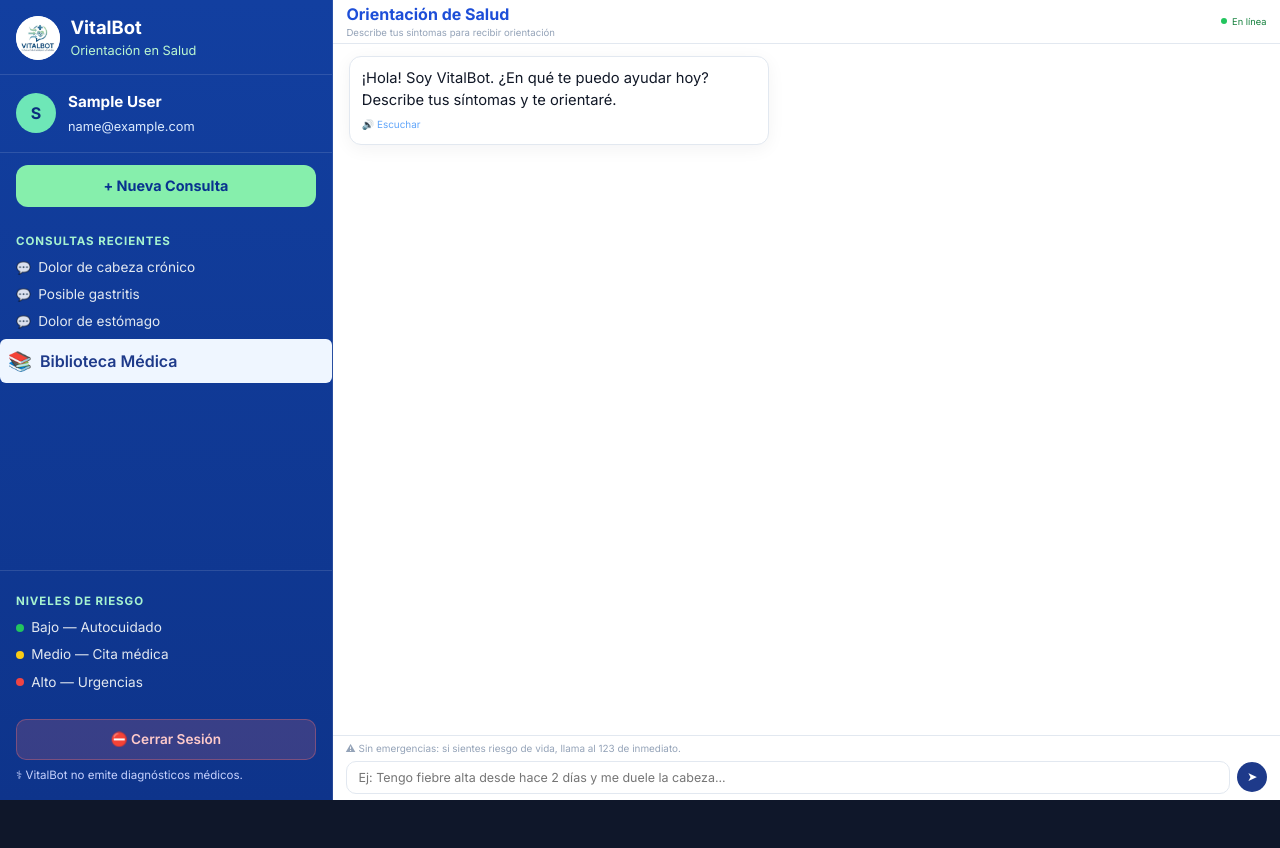
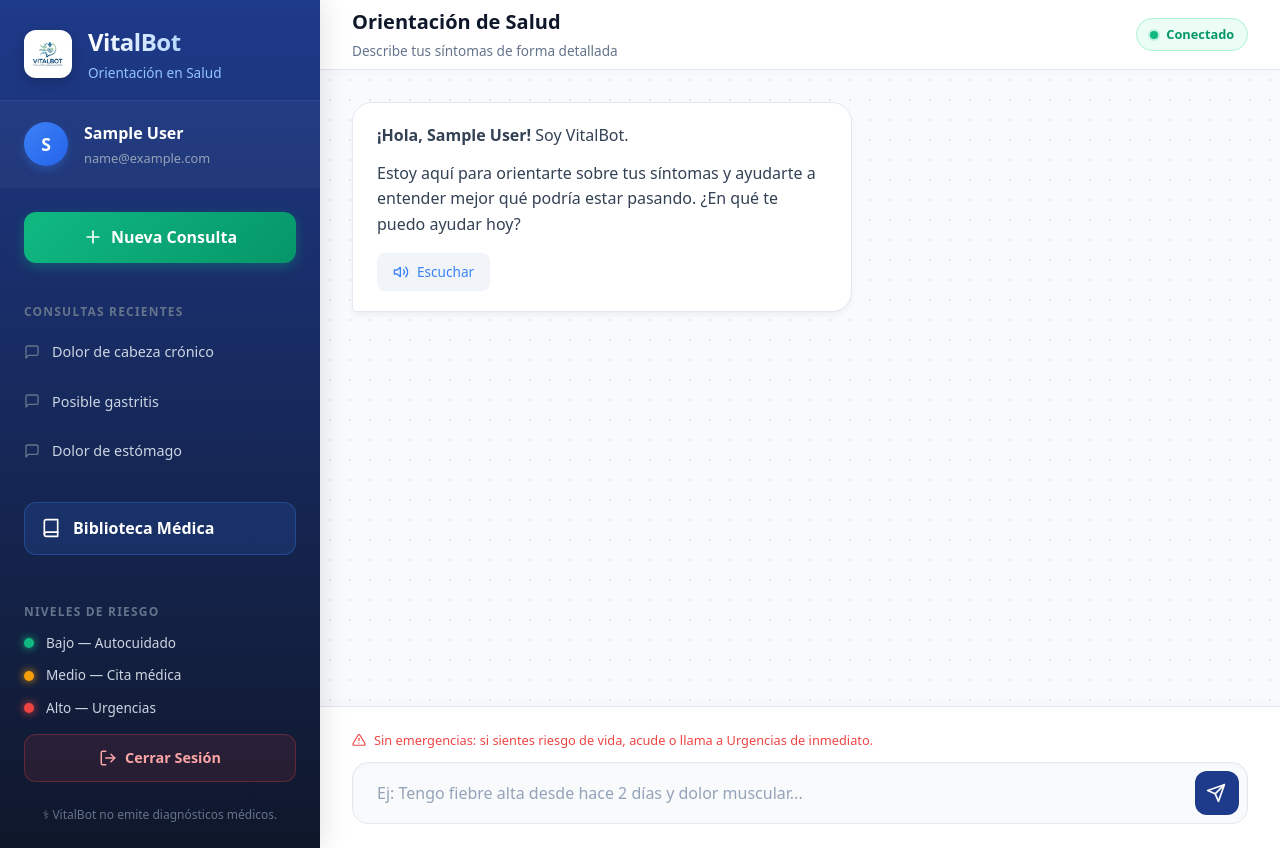
Before and after one commit to andreaalpo/VitalBot, a React (Vite) app in the folder vitalbot-frontend/: page /inicio in a window 1280 px wide. Before the commit the page ends 800 px from the top, so only its background shows below. Built offline with nearby package versions, Linux system fonts and the light colour scheme; sample sign-in values are in the browser's storage.

Commit message:
Mejora visual Inicio

```diff
--- a/vitalbot-frontend/src/pages/InicioPage.jsx
+++ b/vitalbot-frontend/src/pages/InicioPage.jsx
@@ -32,8 +32,8 @@ export default function InicioPage() {
               src="/logo-vitalbot.png"
               alt="VitalBot"
               className={styles.logo}
-              width={44}
-              height={44}
+              width={48}
+              height={48}
             />
             <div>
               <h2 className={styles.brandTitle}>VitalBot</h2>
@@ -51,75 +51,72 @@ export default function InicioPage() {
         </section>
 
         <button type="button" className={styles.newConsult}>
-          + Nueva Consulta
+          <svg width="20" height="20" viewBox="0 0 24 24" fill="none" stroke="currentColor" strokeWidth="2" strokeLinecap="round" strokeLinejoin="round">
+            <line x1="12" y1="5" x2="12" y2="19"></line><line x1="5" y1="12" x2="19" y2="12"></line>
+          </svg>
+          Nueva Consulta
         </button>
 
         <section className={styles.recent}>
-          <h3 className={styles.sideHeading}>CONSULTAS RECIENTES</h3>
+          <h3 className={styles.sideHeading}>Consultas Recientes</h3>
           <ul className={styles.recentList}>
-            <li>Dolor de cabeza crónico</li>
-            <li>Posible gastritis</li>
-            <li>Dolor de estómago</li>
+            <li>
+              <svg width="16" height="16" viewBox="0 0 24 24" fill="none" stroke="currentColor" strokeWidth="2" strokeLinecap="round" strokeLinejoin="round">
+                <path d="M21 15a2 2 0 0 1-2 2H7l-4 4V5a2 2 0 0 1 2-2h14a2 2 0 0 1 2 2z"></path>
+              </svg>
+              Dolor de cabeza crónico
+            </li>
+            <li>
+              <svg width="16" height="16" viewBox="0 0 24 24" fill="none" stroke="currentColor" strokeWidth="2" strokeLinecap="round" strokeLinejoin="round">
+                <path d="M21 15a2 2 0 0 1-2 2H7l-4 4V5a2 2 0 0 1 2-2h14a2 2 0 0 1 2 2z"></path>
+              </svg>
+              Posible gastritis
+            </li>
+            <li>
+              <svg width="16" height="16" viewBox="0 0 24 24" fill="none" stroke="currentColor" strokeWidth="2" strokeLinecap="round" strokeLinejoin="round">
+                <path d="M21 15a2 2 0 0 1-2 2H7l-4 4V5a2 2 0 0 1 2-2h14a2 2 0 0 1 2 2z"></path>
+              </svg>
+              Dolor de estómago
+            </li>
           </ul>
         </section>
 
         <section className={styles.library}>
-          <Link
-            to="/biblioteca"
-            style={{
-              display: 'flex',
-              alignItems: 'center',
-              gap: '0.5rem',
-              color: '#1e3a8a',
-              textDecoration: 'none',
-              fontWeight: 600,
-              padding: '0.5rem',
-              backgroundColor: '#eff6ff',
-              borderRadius: '6px',
-              marginBottom: '1.5rem'
-            }}
-          >
-            <span style={{ fontSize: '1.2rem' }}>📚</span>
+          <Link to="/biblioteca" className={styles.libraryLink}>
+            <svg width="20" height="20" viewBox="0 0 24 24" fill="none" stroke="currentColor" strokeWidth="2" strokeLinecap="round" strokeLinejoin="round">
+              <path d="M4 19.5A2.5 2.5 0 0 1 6.5 17H20"></path>
+              <path d="M6.5 2H20v20H6.5A2.5 2.5 0 0 1 4 19.5v-15A2.5 2.5 0 0 1 6.5 2z"></path>
+            </svg>
             Biblioteca Médica
           </Link>
         </section>
 
         <section className={styles.risk}>
-          <h3 className={styles.sideHeading}>NIVELES DE RIESGO</h3>
+          <h3 className={styles.sideHeading}>Niveles de Riesgo</h3>
           <ul className={styles.riskList}>
             <li>
-              <span className={`${styles.riskDot} ${styles.low}`} /> Bajo —
-              Autocuidado
+              <span className={`${styles.riskDot} ${styles.low}`} /> Bajo — Autocuidado
             </li>
             <li>
-              <span className={`${styles.riskDot} ${styles.medium}`} /> Medio —
-              Cita médica
+              <span className={`${styles.riskDot} ${styles.medium}`} /> Medio — Cita médica
             </li>
             <li>
-              <span className={`${styles.riskDot} ${styles.high}`} /> Alto —
-              Urgencias
+              <span className={`${styles.riskDot} ${styles.high}`} /> Alto — Urgencias
             </li>
           </ul>
         </section>
 
         {isAdminUser && (
-          <Link
-            to="/admin"
-            style={{
-              display: 'block',
-              textAlign: 'center',
-              marginBottom: '0.75rem',
-              color: '#1e3a8a',
-              fontWeight: 600,
-              fontSize: '0.9rem',
-            }}
-          >
-            Panel administrativo →
+          <Link to="/admin" className={styles.adminLink}>
+            Panel Administrativo →
           </Link>
         )}
 
         <button type="button" className={styles.logout} onClick={logout}>
-          ⛔ Cerrar Sesión
+          <svg width="18" height="18" viewBox="0 0 24 24" fill="none" stroke="currentColor" strokeWidth="2" strokeLinecap="round" strokeLinejoin="round">
+            <path d="M9 21H5a2 2 0 0 1-2-2V5a2 2 0 0 1 2-2h4"></path><polyline points="16 17 21 12 16 7"></polyline><line x1="21" y1="12" x2="9" y2="12"></line>
+          </svg>
+          Cerrar Sesión
         </button>
 
         <p className={styles.disclaimer}>
@@ -132,37 +129,44 @@ export default function InicioPage() {
           <div>
             <h1 className={styles.chatTitle}>Orientación de Salud</h1>
             <p className={styles.chatSub}>
-              Describe tus síntomas para recibir orientación
+              Describe tus síntomas de forma detallada
             </p>
           </div>
-          <p className={styles.online}>
-            <span className={styles.onlineDot} /> En línea
-          </p>
+          <div className={styles.online}>
+            <span className={styles.onlineDot} /> Conectado
+          </div>
         </header>
 
         <section className={styles.chatBody}>
           <article className={styles.botBubble}>
-            <p>¡Hola! Soy VitalBot. ¿En qué te puedo ayudar hoy?</p>
-            <p>Describe tus síntomas y te orientaré.</p>
+            <p><strong>¡Hola, {displayName}!</strong> Soy VitalBot.</p>
+            <p>Estoy aquí para orientarte sobre tus síntomas y ayudarte a entender mejor qué podría estar pasando. ¿En qué te puedo ayudar hoy?</p>
             <button type="button" className={styles.listen}>
-              🔊 Escuchar
+              <svg width="16" height="16" viewBox="0 0 24 24" fill="none" stroke="currentColor" strokeWidth="2" strokeLinecap="round" strokeLinejoin="round">
+                <polygon points="11 5 6 9 2 9 2 15 6 15 11 19 11 5"></polygon><path d="M19.07 4.93a10 10 0 0 1 0 14.14M15.54 8.46a5 5 0 0 1 0 7.07"></path>
+              </svg>
+              Escuchar
             </button>
           </article>
         </section>
 
         <footer className={styles.chatFooter}>
           <p className={styles.warning}>
-            ⚠ Sin emergencias: si sientes riesgo de vida, llama al 123 de
-            inmediato.
+            <svg width="14" height="14" viewBox="0 0 24 24" fill="none" stroke="currentColor" strokeWidth="2" strokeLinecap="round" strokeLinejoin="round">
+              <path d="M10.29 3.86L1.82 18a2 2 0 0 0 1.71 3h16.94a2 2 0 0 0 1.71-3L13.71 3.86a2 2 0 0 0-3.42 0z"></path><line x1="12" y1="9" x2="12" y2="13"></line><line x1="12" y1="17" x2="12.01" y2="17"></line>
+            </svg>
+            Sin emergencias: si sientes riesgo de vida, acude o llama a Urgencias de inmediato.
           </p>
           <div className={styles.inputRow}>
             <input
               type="text"
-              placeholder="Ej: Tengo fiebre alta desde hace 2 días y me duele la cabeza..."
+              placeholder="Ej: Tengo fiebre alta desde hace 2 días y dolor muscular..."
               readOnly
             />
             <button type="button" className={styles.sendBtn}>
-              ➤
+              <svg width="20" height="20" viewBox="0 0 24 24" fill="none" stroke="currentColor" strokeWidth="2" strokeLinecap="round" strokeLinejoin="round" style={{ marginLeft: '-2px' }}>
+                <line x1="22" y1="2" x2="11" y2="13"></line><polygon points="22 2 15 22 11 13 2 9 22 2"></polygon>
+              </svg>
             </button>
           </div>
         </footer>
--- a/vitalbot-frontend/src/pages/InicioPage.module.css
+++ b/vitalbot-frontend/src/pages/InicioPage.module.css
@@ -1,311 +1,431 @@
+/* Layout */
 .page {
   min-height: 100vh;
   display: grid;
-  grid-template-columns: minmax(280px, 26vw) 1fr;
-  background: #ffffff;
+  grid-template-columns: minmax(300px, 25vw) 1fr;
+  background: #f8fafc;
   color: #0f172a;
+  font-family: system-ui, -apple-system, BlinkMacSystemFont, 'Segoe UI', Roboto, sans-serif;
+  overflow: hidden; /* Prevent body scroll if chat handles it */
 }
 
+/* ------------------ SIDEBAR ------------------ */
 .sidebar {
-  background: linear-gradient(180deg, #123fa0 0%, #0e348b 100%);
-  color: #fff;
+  background: linear-gradient(180deg, #1e3a8a 0%, #0f172a 100%);
+  color: #ffffff;
   display: flex;
   flex-direction: column;
-  border-right: 1px solid rgba(255, 255, 255, 0.1);
+  box-shadow: 4px 0 24px rgba(0, 0, 0, 0.1);
+  z-index: 10;
+  overflow-y: auto;
 }
 
+/* Brand Section */
 .brandBlock {
-  padding: 1rem 1rem 0.85rem;
-  border-bottom: 1px solid rgba(255, 255, 255, 0.12);
+  padding: 1.5rem 1.5rem 1rem;
+  border-bottom: 1px solid rgba(255, 255, 255, 0.08);
 }
 
 .brandRow {
   display: flex;
   align-items: center;
-  gap: 0.65rem;
+  gap: 1rem;
 }
 
 .logo {
-  border-radius: 50%;
-  background: #fff;
-  width: 44px;
-  height: 44px;
+  border-radius: 12px;
+  background: #ffffff;
+  width: 48px;
+  height: 48px;
   object-fit: contain;
-  flex-shrink: 0;
+  padding: 4px;
+  box-shadow: 0 4px 12px rgba(0, 0, 0, 0.2);
 }
 
 .brandTitle {
   margin: 0;
-  font-size: 1.15rem;
-  font-weight: 700;
-  line-height: 1.2;
+  font-size: 1.5rem;
+  font-weight: 800;
+  letter-spacing: -0.5px;
+  background: linear-gradient(to right, #ffffff, #93c5fd);
+  -webkit-background-clip: text;
+  -webkit-text-fill-color: transparent;
 }
 
 .brandSub {
-  margin: 0.15rem 0 0;
-  font-size: 0.8rem;
-  color: #bbf7d0;
+  margin: 0.2rem 0 0;
+  font-size: 0.85rem;
+  color: #93c5fd;
+  font-weight: 500;
 }
 
+/* User Section */
 .userBlock {
   display: flex;
   align-items: center;
-  gap: 0.75rem;
-  padding: 1rem;
-  border-bottom: 1px solid rgba(255, 255, 255, 0.12);
+  gap: 1rem;
+  padding: 1.25rem 1.5rem;
+  background: rgba(255, 255, 255, 0.03);
 }
 
 .avatar {
-  width: 40px;
-  height: 40px;
+  width: 44px;
+  height: 44px;
   border-radius: 50%;
   display: grid;
   place-items: center;
-  background: #6ee7b7;
-  color: #0b2c7d;
-  font-size: 1rem;
+  background: linear-gradient(135deg, #3b82f6 0%, #2563eb 100%);
+  color: #ffffff;
+  font-size: 1.1rem;
   font-weight: 700;
-  flex-shrink: 0;
+  box-shadow: 0 4px 10px rgba(59, 130, 246, 0.3);
 }
 
 .userName {
   margin: 0;
-  font-size: 0.95rem;
+  font-size: 1rem;
   font-weight: 700;
 }
 
 .userEmail {
-  margin: 0.2rem 0 0;
+  margin: 0.25rem 0 0;
   font-size: 0.8rem;
-  color: #dbeafe;
-  word-break: break-word;
+  color: #94a3b8;
 }
 
+/* New Consult Button */
 .newConsult {
-  margin: 0.75rem 1rem;
+  margin: 1.5rem 1.5rem 1rem;
   border: none;
   border-radius: 12px;
-  background: #86efac;
-  color: #08328f;
-  font-size: 0.9rem;
-  font-weight: 700;
-  padding: 0.65rem 1rem;
+  background: linear-gradient(135deg, #10b981 0%, #059669 100%);
+  color: #ffffff;
+  font-size: 1rem;
+  font-weight: 600;
+  padding: 0.85rem 1rem;
   cursor: pointer;
+  box-shadow: 0 4px 12px rgba(16, 185, 129, 0.3);
+  transition: all 0.2s ease;
+  display: flex;
+  justify-content: center;
+  align-items: center;
+  gap: 0.5rem;
 }
 
-.recent {
-  padding: 0.5rem 1rem;
+.newConsult:hover {
+  transform: translateY(-2px);
+  box-shadow: 0 6px 16px rgba(16, 185, 129, 0.4);
+}
+
+/* Sidebar Sections */
+.recent, .library, .risk {
+  padding: 0.5rem 1.5rem;
+}
+
+.library {
+  margin: 1rem 0;
+}
+
+.libraryLink {
+  display: flex;
+  align-items: center;
+  gap: 0.75rem;
+  color: #ffffff;
+  text-decoration: none;
+  font-weight: 600;
+  padding: 0.85rem 1rem;
+  background: rgba(59, 130, 246, 0.15);
+  border: 1px solid rgba(59, 130, 246, 0.3);
+  border-radius: 12px;
+  transition: all 0.2s ease;
+}
+
+.libraryLink:hover {
+  background: rgba(59, 130, 246, 0.25);
+  transform: translateX(4px);
 }
 
 .sideHeading {
-  margin: 0.35rem 0 0.5rem;
-  font-size: 0.72rem;
-  letter-spacing: 0.08em;
-  color: #a7f3d0;
+  margin: 1rem 0 0.75rem;
+  font-size: 0.75rem;
+  font-weight: 700;
+  letter-spacing: 0.1em;
+  color: #64748b;
+  text-transform: uppercase;
 }
 
-.recentList,
-.riskList {
+.recentList, .riskList {
   list-style: none;
   margin: 0;
   padding: 0;
   display: flex;
   flex-direction: column;
-  gap: 0.55rem;
+  gap: 0.75rem;
 }
 
-.recentList li,
+.recentList li {
+  font-size: 0.9rem;
+  color: #cbd5e1;
+  display: flex;
+  align-items: center;
+  gap: 0.75rem;
+  padding: 0.5rem 0;
+  cursor: pointer;
+  transition: color 0.2s;
+}
+
+.recentList li:hover {
+  color: #ffffff;
+}
+
+.recentList li svg {
+  color: #64748b;
+}
+
 .riskList li {
   font-size: 0.85rem;
-  color: #e2e8f0;
+  color: #cbd5e1;
   display: flex;
-  align-items: flex-start;
-  gap: 0.45rem;
-  line-height: 1.35;
-}
-
-.recentList li::before {
-  content: '💬';
-  font-size: 0.75rem;
-  opacity: 0.85;
-  flex-shrink: 0;
-  margin-top: 0.1rem;
-}
-
-.risk {
-  margin-top: auto;
-  padding: 1rem;
-  border-top: 1px solid rgba(255, 255, 255, 0.12);
+  align-items: center;
+  gap: 0.75rem;
 }
 
 .riskDot {
-  width: 8px;
-  height: 8px;
+  width: 10px;
+  height: 10px;
   border-radius: 50%;
-  display: inline-block;
-  flex-shrink: 0;
-  margin-top: 0.35rem;
+  box-shadow: 0 0 8px currentColor;
 }
 
-.low {
-  background: #22c55e;
+.low { color: #10b981; background: #10b981; }
+.medium { color: #f59e0b; background: #f59e0b; }
+.high { color: #ef4444; background: #ef4444; }
+
+/* Admin & Logout */
+.adminLink {
+  margin: auto 1.5rem 0.5rem;
+  display: block;
+  text-align: center;
+  color: #93c5fd;
+  font-weight: 600;
+  font-size: 0.9rem;
+  text-decoration: none;
+  padding: 0.75rem;
+  border: 1px dashed rgba(147, 197, 253, 0.3);
+  border-radius: 8px;
+  transition: all 0.2s;
 }
 
-.medium {
-  background: #facc15;
-}
-
-.high {
-  background: #ef4444;
+.adminLink:hover {
+  background: rgba(147, 197, 253, 0.1);
+  color: #ffffff;
 }
 
 .logout {
-  margin: 0.75rem 1rem 0.5rem;
-  border: 1px solid rgba(248, 113, 113, 0.35);
-  background: rgba(248, 113, 113, 0.18);
-  color: #fecaca;
-  border-radius: 10px;
-  padding: 0.6rem 0.85rem;
-  font-size: 0.85rem;
+  margin: 0.5rem 1.5rem 1.5rem;
+  border: 1px solid rgba(239, 68, 68, 0.3);
+  background: rgba(239, 68, 68, 0.1);
+  color: #fca5a5;
+  border-radius: 12px;
+  padding: 0.75rem 1rem;
+  font-size: 0.9rem;
   font-weight: 600;
   cursor: pointer;
+  display: flex;
+  justify-content: center;
+  align-items: center;
+  gap: 0.5rem;
+  transition: all 0.2s ease;
 }
 
 .logout:hover {
-  background: rgba(248, 113, 113, 0.3);
+  background: rgba(239, 68, 68, 0.2);
+  color: #ffffff;
 }
 
 .disclaimer {
-  margin: 0 1rem 1rem;
-  font-size: 0.72rem;
-  color: #c7d2fe;
-  line-height: 1.35;
+  margin: 0 1.5rem 1.5rem;
+  font-size: 0.75rem;
+  color: #64748b;
+  text-align: center;
 }
 
+/* ------------------ CHAT AREA ------------------ */
 .chatArea {
   display: flex;
   flex-direction: column;
-  min-width: 0;
-  background: #fff;
+  background: #f8fafc;
+  position: relative;
 }
 
 .chatHeader {
-  height: 44px;
+  height: 70px;
+  background: #ffffff;
   border-bottom: 1px solid #e2e8f0;
   display: flex;
   align-items: center;
   justify-content: space-between;
-  padding: 0 0.85rem;
+  padding: 0 2rem;
+  box-shadow: 0 2px 10px rgba(0, 0, 0, 0.02);
+  z-index: 5;
 }
 
 .chatTitle {
   margin: 0;
-  font-size: 1rem;
-  color: #1d4ed8;
+  font-size: 1.25rem;
+  color: #0f172a;
+  font-weight: 700;
 }
 
 .chatSub {
-  margin: 0;
-  font-size: 0.6rem;
-  color: #94a3b8;
+  margin: 0.25rem 0 0;
+  font-size: 0.85rem;
+  color: #64748b;
 }
 
 .online {
-  margin: 0;
-  font-size: 0.58rem;
-  color: #15803d;
+  background: #ecfdf5;
+  color: #059669;
+  padding: 0.4rem 0.8rem;
+  border-radius: 999px;
+  font-size: 0.8rem;
+  font-weight: 600;
   display: flex;
   align-items: center;
-  gap: 0.3rem;
+  gap: 0.5rem;
+  border: 1px solid #a7f3d0;
 }
 
 .onlineDot {
-  width: 6px;
-  height: 6px;
+  width: 8px;
+  height: 8px;
   border-radius: 50%;
-  background: #22c55e;
-  display: inline-block;
+  background: #10b981;
+  box-shadow: 0 0 0 2px rgba(16, 185, 129, 0.2);
 }
 
 .chatBody {
   flex: 1;
-  padding: 0.75rem 1rem;
-  overflow: auto;
+  padding: 2rem;
+  overflow-y: auto;
+  background-image: radial-gradient(#e2e8f0 1px, transparent 1px);
+  background-size: 20px 20px;
 }
 
 .botBubble {
-  max-width: 420px;
-  background: #fff;
+  max-width: 500px;
+  background: #ffffff;
   border: 1px solid #e2e8f0;
-  border-radius: 12px;
-  box-shadow: 0 4px 18px rgba(15, 23, 42, 0.05);
-  padding: 0.65rem 0.75rem;
-  font-size: 0.92rem;
-  color: #111827;
+  border-radius: 20px 20px 20px 4px;
+  box-shadow: 0 4px 6px -1px rgba(0, 0, 0, 0.05);
+  padding: 1.25rem 1.5rem;
+  font-size: 1rem;
+  color: #334155;
+  line-height: 1.6;
+  position: relative;
 }
 
 .botBubble p {
-  margin: 0;
+  margin: 0 0 0.75rem 0;
+}
+
+.botBubble p:last-of-type {
+  margin-bottom: 0;
 }
 
 .listen {
-  margin-top: 0.3rem;
+  margin-top: 1rem;
   border: none;
-  background: transparent;
-  color: #60a5fa;
-  font-size: 0.62rem;
-  padding: 0;
+  background: #f1f5f9;
+  color: #3b82f6;
+  font-size: 0.85rem;
+  font-weight: 500;
+  padding: 0.5rem 1rem;
+  border-radius: 8px;
   cursor: pointer;
+  display: inline-flex;
+  align-items: center;
+  gap: 0.5rem;
+  transition: background 0.2s;
 }
 
+.listen:hover {
+  background: #e2e8f0;
+}
+
+/* Footer / Input Area */
 .chatFooter {
+  background: #ffffff;
   border-top: 1px solid #e2e8f0;
-  padding: 0.3rem 0.8rem 0.4rem;
+  padding: 1.5rem 2rem;
+  box-shadow: 0 -4px 10px rgba(0, 0, 0, 0.02);
 }
 
 .warning {
-  margin: 0 0 0.3rem;
-  font-size: 0.62rem;
-  color: #94a3b8;
+  margin: 0 0 0.75rem;
+  font-size: 0.8rem;
+  color: #ef4444;
+  font-weight: 500;
+  display: flex;
+  align-items: center;
+  gap: 0.5rem;
 }
 
 .inputRow {
   display: flex;
   align-items: center;
-  gap: 0.45rem;
+  gap: 1rem;
+  background: #f8fafc;
+  border: 1px solid #e2e8f0;
+  border-radius: 16px;
+  padding: 0.5rem 0.5rem 0.5rem 1.5rem;
+  box-shadow: inset 0 2px 4px rgba(0, 0, 0, 0.02);
+  transition: border-color 0.2s, box-shadow 0.2s;
+}
+
+.inputRow:focus-within {
+  border-color: #3b82f6;
+  box-shadow: 0 0 0 3px rgba(59, 130, 246, 0.1);
+  background: #ffffff;
 }
 
 .inputRow input {
   flex: 1;
-  height: 33px;
-  border: 1px solid #e2e8f0;
-  border-radius: 10px;
-  padding: 0 0.75rem;
-  font-size: 0.78rem;
-  color: #334155;
+  border: none;
+  background: transparent;
+  padding: 0.5rem 0;
+  font-size: 1rem;
+  color: #0f172a;
+  outline: none;
 }
 
-.inputRow input:focus {
-  outline: 2px solid rgba(37, 99, 235, 0.22);
+.inputRow input::placeholder {
+  color: #94a3b8;
 }
 
 .sendBtn {
-  width: 30px;
-  height: 30px;
-  border-radius: 50%;
+  width: 44px;
+  height: 44px;
+  border-radius: 12px;
   border: none;
   background: #1e3a8a;
-  color: #fff;
-  font-size: 0.78rem;
+  color: #ffffff;
+  display: grid;
+  place-items: center;
   cursor: pointer;
+  transition: all 0.2s;
+}
+
+.sendBtn:hover {
+  background: #2563eb;
+  transform: scale(1.05);
 }
 
 @media (max-width: 900px) {
   .page {
     grid-template-columns: 1fr;
   }
-
   .sidebar {
-    min-height: auto;
+    display: none; /* In a real app you'd add a hamburger menu */
   }
 }
```
